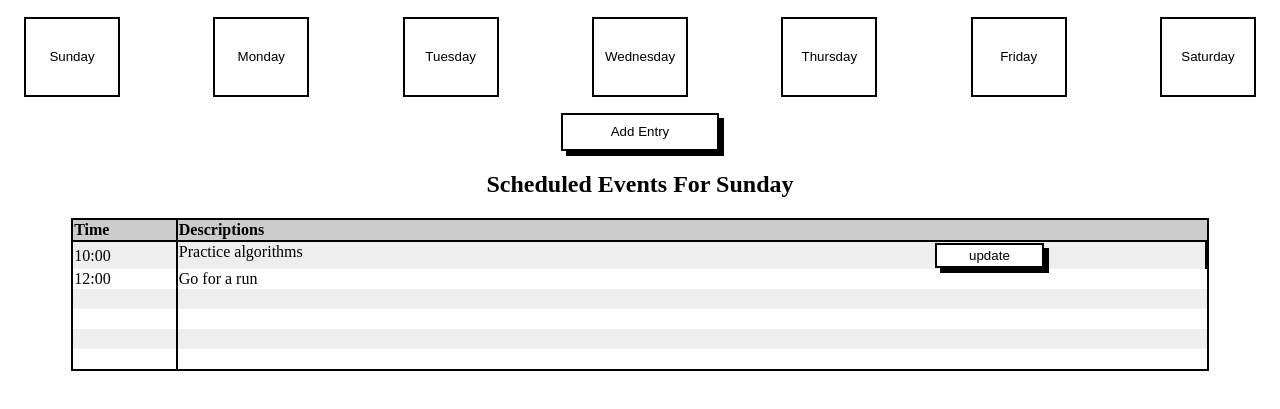
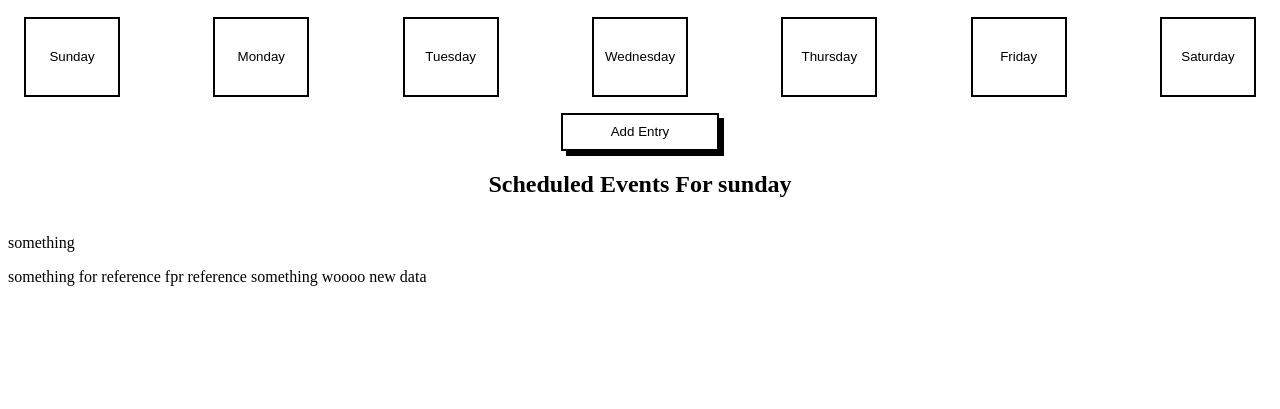
Before and after one commit to Jc-Leon/week-planner, a plain HTML site: page index.html in a window 1280 px wide. Both pictures are taken after a click on the button "Sunday". Shown: the part 87-496 px from the top of the page. Drawn offline with Linux system fonts and the light colour scheme.

Commit message:
something awesome

```diff
--- a/index.html
+++ b/index.html
@@ -34,7 +34,7 @@
         </div>
       </div>
       <div class="schedule-table">
-        <table>
+        <!-- <table>
           <thead>
             <tr>
               <th>Time</th>
@@ -69,7 +69,14 @@
               <td>&nbsp;</td>
             </tr>
           </tbody>
-        </table>
+        </table> -->
+        <table class="schedule hidden" data-view="sunday"><p>something</p></table>
+        <table class="schedule" data-view="monday">something for reference</table>
+        <table class="schedule hidden" data-view="tuesday">fpr </table>
+        <table class="schedule hidden" data-view="wednesday">reference</table>
+        <table class="schedule hidden" data-view="thursday"> something </table>
+        <table class="schedule hidden" data-view="friday"> woooo</table>
+        <table class="schedule hidden" data-view="saturday"> new data</table>
       </div>
     </main>
     <div class="modal hidden">
--- a/main.js
+++ b/main.js
@@ -7,6 +7,7 @@ var $days = document.querySelectorAll('.dayofweek');
 var $week = document.querySelector('.week');
 var $scheduledEvents = document.querySelector('.scheduled-events');
 var $form = document.querySelector('form');
+var $schedule = document.querySelectorAll('.schedule');
 
 function handleSubmit(event) {
   event.preventDefault();
@@ -28,7 +29,13 @@ function closeModal(event) {
 function switchDays(day) {
   var label = 'Scheduled Events For ';
   $scheduledEvents.textContent = label + day;
-  data.view = day.toLowerCase();
+  for (var i = 0; i < $schedule.length; i++) {
+    if (day !== $schedule[i].getAttribute('data-view')) {
+      $schedule[i].className = 'schedule hidden';
+    } else {
+      $schedule[i].className = 'schedule';
+    }
+  }
 }
 
 function renderEntry(entry) {
@@ -47,7 +54,7 @@ $week.addEventListener('click', function (event) {
   if (!event.target.matches('.dayofweek')) {
     return;
   }
-  switchDays(event.target.textContent);
+  switchDays(event.target.textContent.toLowerCase());
 });
 $modalSubmit.addEventListener('click', closeModal);
 $addEntry.addEventListener('click', openModal);
--- a/styles.css
+++ b/styles.css
@@ -78,7 +78,6 @@ table {
   margin: 0 auto;
 }
 
-
 tr:nth-child(odd) {
   background-color: #EEE;
 }
```
